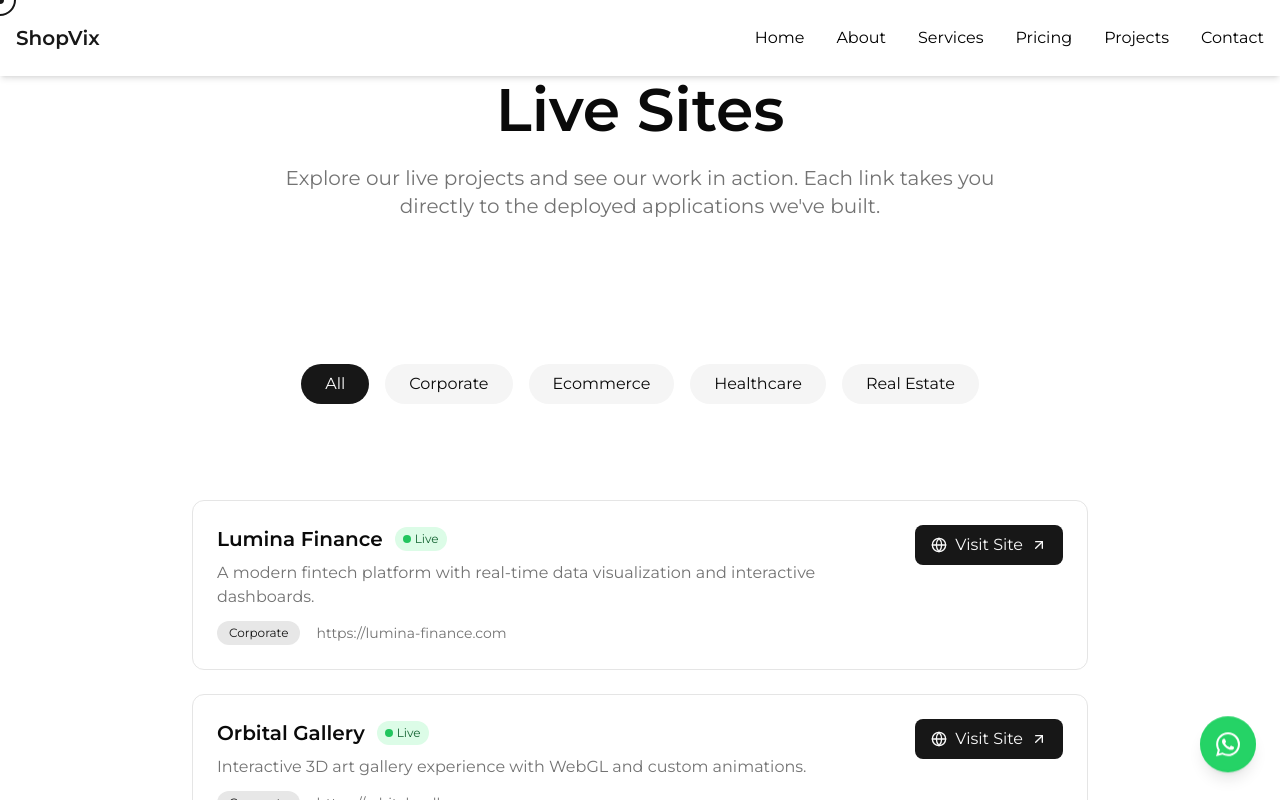
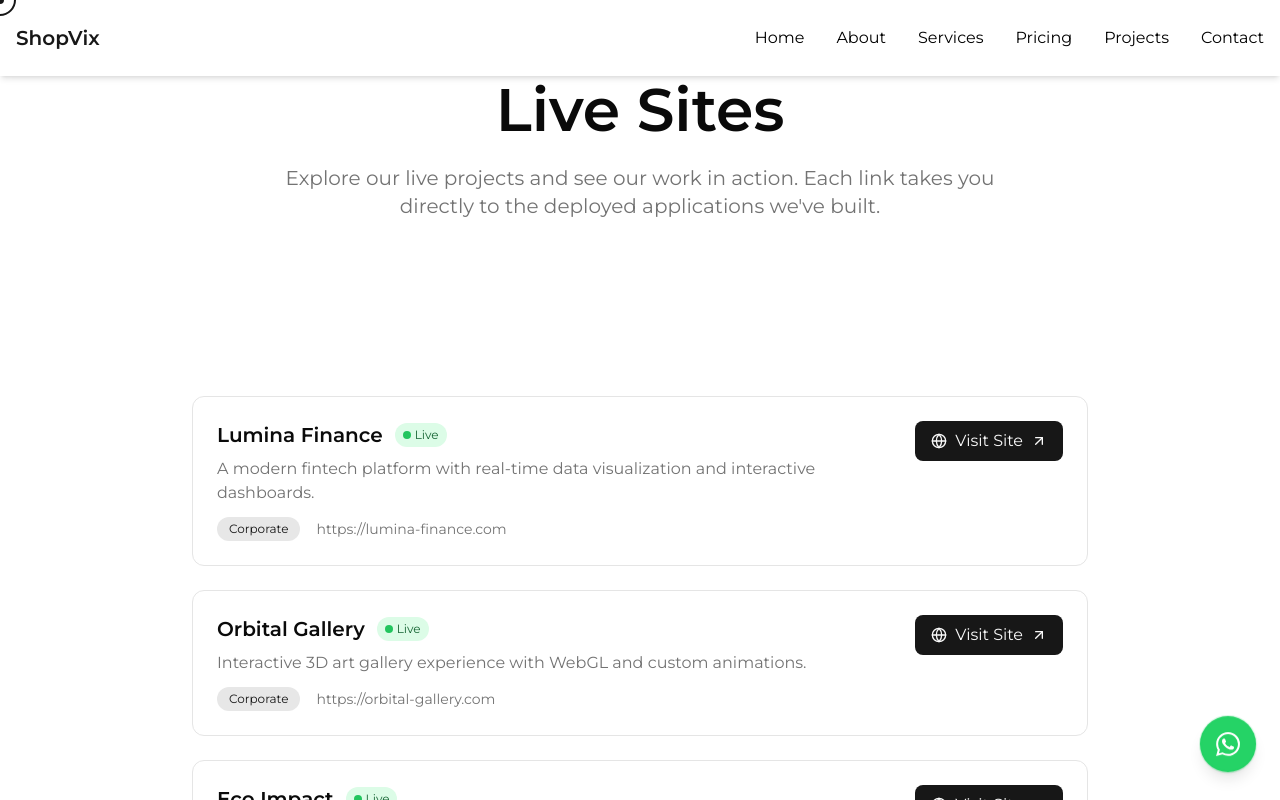
Before and after one commit to dhruvshibhare/shop, a Next.js app: page /livesites in a window 1280 px wide. Shown: the top 800 px of the page. Built offline with nearby package versions, Linux system fonts and the light colour scheme.

Commit message:
Update page.js

```diff
--- a/app/livesites/page.js
+++ b/app/livesites/page.js
@@ -52,13 +52,6 @@ export default function LiveSites() {
     }
   ];
 
-  const categories = ['All', 'Corporate', 'Ecommerce', 'Healthcare', 'Real Estate'];
-  const [selectedCategory, setSelectedCategory] = useState('All');
-
-  const filteredProjects = liveProjects.filter(project =>
-    selectedCategory === 'All' || project.category === selectedCategory
-  );
-
   return (
     <div className="min-h-screen bg-gradient-to-br from-background via-muted/20 to-background">
       {/* Hero Section */}
@@ -80,27 +73,6 @@ export default function LiveSites() {
         </div>
       </section>
 
-      {/* Filter Section */}
-      <section className="py-8 bg-background">
-        <div className="container mx-auto px-4">
-          <div className="flex flex-wrap gap-4 justify-center">
-            {categories.map((category) => (
-              <button
-                key={category}
-                onClick={() => setSelectedCategory(category)}
-                className={`px-6 py-2 rounded-full transition-colors ${
-                  selectedCategory === category
-                    ? 'bg-primary text-primary-foreground'
-                    : 'bg-muted hover:bg-muted/80'
-                }`}
-              >
-                {category}
-              </button>
-            ))}
-          </div>
-        </div>
-      </section>
-
       {/* Live Projects List */}
       <section className="py-16 bg-background">
         <div className="container mx-auto px-4">
@@ -110,7 +82,7 @@ export default function LiveSites() {
             transition={{ duration: 0.6 }}
             className="max-w-4xl mx-auto space-y-6"
           >
-            {filteredProjects.map((project, index) => (
+            {liveProjects.map((project, index) => (
               <motion.div
                 key={project.title}
                 initial={{ opacity: 0, y: 20 }}
@@ -161,18 +133,6 @@ export default function LiveSites() {
               </motion.div>
             ))}
           </motion.div>
-
-          {filteredProjects.length === 0 && (
-            <motion.div
-              initial={{ opacity: 0 }}
-              animate={{ opacity: 1 }}
-              className="text-center py-12"
-            >
-              <p className="text-muted-foreground text-lg">
-                No live projects found for the selected category.
-              </p>
-            </motion.div>
-          )}
         </div>
       </section>
 
```
